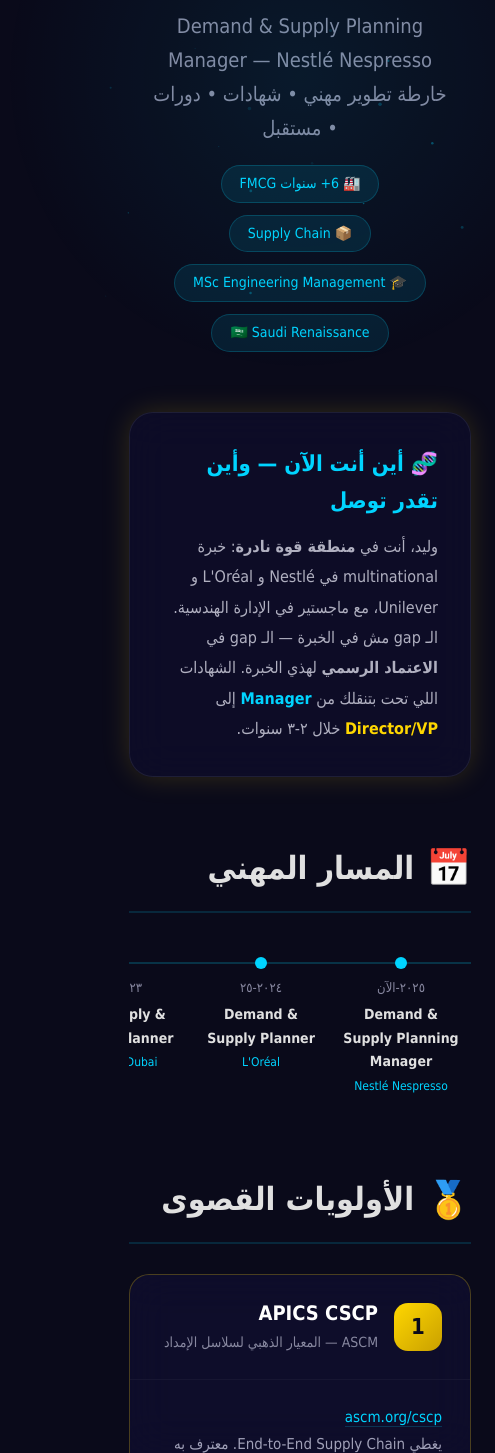
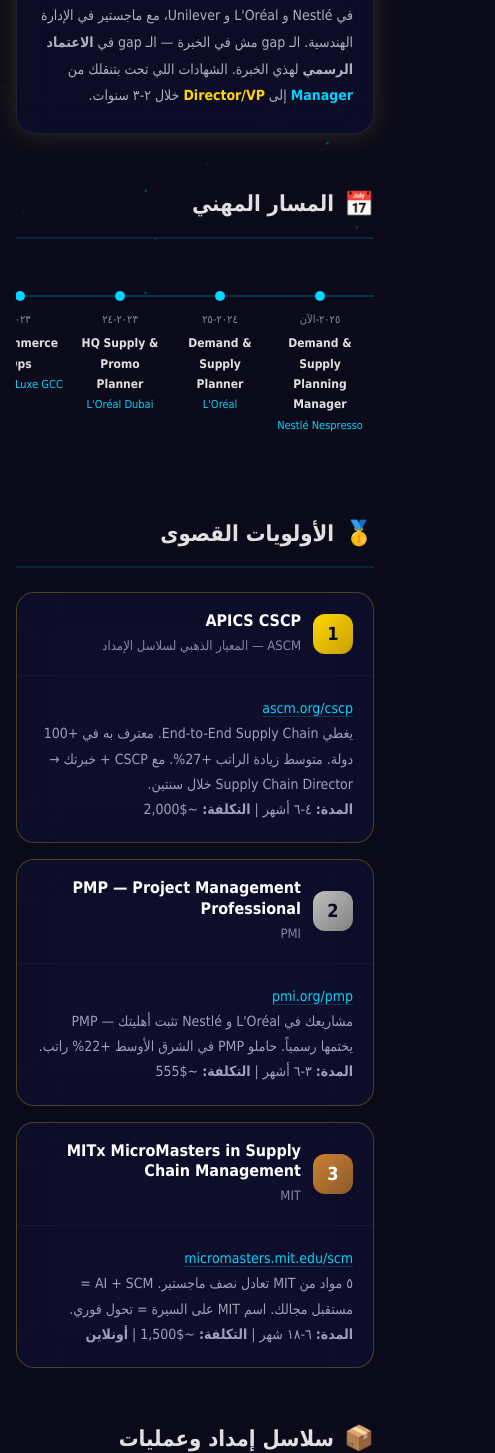
Before and after one commit to yzzztech/waleed-roadmap, a plain HTML site: page index.html in a window 390 px wide. Shown: the part 547-2000 px from the top of the page, 495 px wide, since content can reach past the window. Drawn offline with Linux system fonts and the light colour scheme.

Commit message:
Make responsive for mobile: fluid typography, scrollable timeline/table, adaptive layout

```diff
--- a/index.html
+++ b/index.html
@@ -8,65 +8,62 @@
 *{margin:0;padding:0;box-sizing:border-box}
 body{background:#0a0a1a;color:#e0e0e0;font-family:Tahoma,-apple-system,BlinkMacSystemFont,'Segoe UI',sans-serif;line-height:1.7;overflow-x:hidden}
 .particles{position:fixed;inset:0;pointer-events:none;z-index:0}
-nav{position:sticky;top:0;z-index:100;background:rgba(10,10,26,0.92);backdrop-filter:blur(20px);-webkit-backdrop-filter:blur(20px);border-bottom:1px solid rgba(255,255,255,0.06);padding:16px 32px;display:flex;gap:24px;flex-wrap:wrap;justify-content:center}
-nav a{color:#8888a0;text-decoration:none;font-size:15px;transition:color .2s;padding:6px 12px;border-radius:8px}
+nav{position:sticky;top:0;z-index:100;background:rgba(10,10,26,0.92);backdrop-filter:blur(20px);-webkit-backdrop-filter:blur(20px);border-bottom:1px solid rgba(255,255,255,0.06);padding:12px 16px;display:flex;gap:10px;flex-wrap:nowrap;overflow-x:auto;justify-content:flex-start;-webkit-overflow-scrolling:touch}
+nav a{color:#8888a0;text-decoration:none;font-size:14px;transition:color .2s;padding:5px 10px;border-radius:8px;white-space:nowrap;flex-shrink:0}
 nav a:hover{color:#00d4ff;background:rgba(0,212,255,0.06)}
-.container{max-width:1100px;margin:0 auto;padding:32px 24px;position:relative;z-index:1}
-.hero{text-align:center;padding:80px 20px 60px;position:relative}
-.hero::before{content:'';position:absolute;top:50%;left:50%;transform:translate(-50%,-50%);width:600px;height:600px;background:radial-gradient(circle,rgba(0,212,255,0.08) 0%,transparent 70%);pointer-events:none}
-.hero h1{font-size:52px;font-weight:900;background:linear-gradient(135deg,#fff 30%,#00d4ff 70%);-webkit-background-clip:text;-webkit-text-fill-color:transparent;background-clip:text;margin-bottom:12px}
-.hero .sub{font-size:20px;color:#8888a0;max-width:650px;margin:0 auto 20px}
-.hero .badge-row{display:flex;gap:12px;justify-content:center;flex-wrap:wrap;margin-top:20px}
-.badge{background:rgba(0,212,255,0.1);border:1px solid rgba(0,212,255,0.2);border-radius:50px;padding:6px 18px;font-size:14px;color:#00d4ff}
-.section-title{font-size:32px;font-weight:700;margin:60px 0 30px;padding-bottom:12px;border-bottom:2px solid rgba(0,212,255,0.15);display:flex;align-items:center;gap:12px}
-.section-title .icon{font-size:36px}
-.summary-card{background:rgba(18,17,59,0.4);backdrop-filter:blur(20px);border:1px solid rgba(255,255,255,0.08);border-radius:24px;padding:32px;margin-bottom:48px}
-.summary-card h3{font-size:22px;color:#00d4ff;margin-bottom:12px}
-.summary-card p,.summary-card li{color:#b0b0c0;font-size:16px;line-height:1.9}
-.summary-card li{margin-bottom:6px}
-.course-grid{display:grid;grid-template-columns:repeat(auto-fit,minmax(500px,1fr));gap:20px;margin-bottom:32px}
-@media(max-width:600px){.course-grid{grid-template-columns:1fr}}
-.course-card{background:rgba(18,17,59,0.5);backdrop-filter:blur(20px);border:1px solid rgba(255,255,255,0.06);border-radius:20px;overflow:hidden;transition:transform .3s,border-color .3s;cursor:pointer}
-.course-card:hover{transform:translateY(-6px);border-color:rgba(0,212,255,0.3)}
+.container{max-width:1100px;margin:0 auto;padding:16px;position:relative;z-index:1}
+.hero{text-align:center;padding:60px 8px 40px;position:relative}
+.hero::before{content:'';position:absolute;top:50%;left:50%;transform:translate(-50%,-50%);width:min(600px,80vw);height:min(600px,80vw);background:radial-gradient(circle,rgba(0,212,255,0.08) 0%,transparent 70%);pointer-events:none}
+.hero h1{font-size:clamp(28px,6vw,52px);font-weight:900;background:linear-gradient(135deg,#fff 30%,#00d4ff 70%);-webkit-background-clip:text;-webkit-text-fill-color:transparent;background-clip:text;margin-bottom:12px}
+.hero .sub{font-size:clamp(15px,2.5vw,20px);color:#8888a0;max-width:650px;margin:0 auto 20px;padding:0 12px}
+.hero .badge-row{display:flex;gap:8px;justify-content:center;flex-wrap:wrap;margin-top:20px}
+.badge{background:rgba(0,212,255,0.1);border:1px solid rgba(0,212,255,0.2);border-radius:50px;padding:6px 14px;font-size:13px;color:#00d4ff;white-space:nowrap}
+.section-title{font-size:clamp(22px,4vw,32px);font-weight:700;margin:50px 0 24px;padding-bottom:12px;border-bottom:2px solid rgba(0,212,255,0.15);display:flex;align-items:center;gap:10px}
+.section-title .icon{font-size:clamp(24px,4vw,36px)}
+.summary-card{background:rgba(18,17,59,0.4);backdrop-filter:blur(20px);border:1px solid rgba(255,255,255,0.08);border-radius:20px;padding:24px 20px;margin-bottom:40px}
+.summary-card h3{font-size:clamp(18px,3vw,22px);color:#00d4ff;margin-bottom:12px}
+.summary-card p,.summary-card li{color:#b0b0c0;font-size:clamp(14px,2vw,16px);line-height:1.9}
+.course-grid{display:grid;grid-template-columns:repeat(auto-fit,minmax(min(100%,480px),1fr));gap:16px;margin-bottom:32px}
+.course-card{background:rgba(18,17,59,0.5);backdrop-filter:blur(20px);border:1px solid rgba(255,255,255,0.06);border-radius:18px;overflow:hidden;transition:transform .3s,border-color .3s;cursor:pointer}
+.course-card:hover{transform:translateY(-4px);border-color:rgba(0,212,255,0.3)}
 .course-card.gold{border-color:rgba(255,215,0,0.25)}
-.course-card.gold:hover{border-color:rgba(255,215,0,0.5);box-shadow:0 0 40px rgba(255,215,0,0.1)}
-.course-header{padding:24px 28px;display:flex;align-items:center;gap:16px;border-bottom:1px solid rgba(255,255,255,0.04)}
-.course-header .rank{width:48px;height:48px;border-radius:14px;display:flex;align-items:center;justify-content:center;font-size:22px;font-weight:900;flex-shrink:0}
+.course-card.gold:hover{border-color:rgba(255,215,0,0.5);box-shadow:0 0 30px rgba(255,215,0,0.1)}
+.course-header{padding:18px 20px;display:flex;align-items:center;gap:12px;border-bottom:1px solid rgba(255,255,255,0.04)}
+.course-header .rank{width:40px;height:40px;border-radius:12px;display:flex;align-items:center;justify-content:center;font-size:18px;font-weight:900;flex-shrink:0}
 .rank-1{background:linear-gradient(135deg,#ffd700,#c9a000);color:#0a0a1a}
 .rank-2{background:linear-gradient(135deg,#c0c0c0,#808080);color:#0a0a1a}
 .rank-3{background:linear-gradient(135deg,#cd7f32,#8b5a2b);color:#fff}
 .rank-n{background:rgba(0,212,255,0.2);color:#00d4ff}
-.course-header h3{font-size:20px;color:#fff;line-height:1.4}
-.course-header .provider{font-size:14px;color:#8888a0;margin-top:4px}
-.course-body{padding:0 28px;max-height:0;overflow:hidden;transition:max-height .5s,padding .5s}
-.course-card.open .course-body{max-height:1200px;padding:24px 28px}
-.course-body h4{font-size:16px;color:#00d4ff;margin:14px 0 6px}
-.course-body p,.course-body li{font-size:15px;color:#a0a0b8;line-height:1.8}
-.course-body li{margin-bottom:4px;list-style:'▸ ';padding-right:8px}
-.course-body a{color:#00d4ff;text-decoration:none;border-bottom:1px solid rgba(0,212,255,0.2)}
+.course-header h3{font-size:clamp(16px,2.5vw,20px);color:#fff;line-height:1.3}
+.course-header .provider{font-size:13px;color:#8888a0;margin-top:3px}
+.course-body{padding:0 20px;max-height:0;overflow:hidden;transition:max-height .5s,padding .5s}
+.course-card.open .course-body{max-height:2000px;padding:20px}
+.course-body h4{font-size:15px;color:#00d4ff;margin:12px 0 5px}
+.course-body p,.course-body li{font-size:14px;color:#a0a0b8;line-height:1.8}
+.course-body li{margin-bottom:4px;list-style:'▸ ';padding-right:6px}
+.course-body a{color:#00d4ff;text-decoration:none;border-bottom:1px solid rgba(0,212,255,0.2);word-break:break-all}
 .course-body a:hover{border-color:#00d4ff}
-.expand-hint{text-align:center;color:#8888a0;font-size:13px;padding:8px 28px 16px}
-.priority-section{background:rgba(255,215,0,0.04);border:1px solid rgba(255,215,0,0.15);border-radius:24px;padding:40px;margin-bottom:48px}
-.priority-section h2{color:#ffd700;font-size:28px;margin-bottom:8px}
-.priority-section .subtitle{color:#8888a0;margin-bottom:24px}
-table{width:100%;border-spacing:0 8px;border-collapse:separate;margin:20px 0}
-thead th{text-align:right;color:#8888a0;font-size:14px;font-weight:500;padding:0 16px 8px}
-tbody td{background:rgba(18,17,59,0.3);padding:14px 16px;font-size:15px;color:#c0c0d0}
-tbody tr td:first-child{border-radius:0 12px 12px 0;font-weight:600;color:#fff}
-tbody tr td:last-child{border-radius:12px 0 0 12px}
+.expand-hint{text-align:center;color:#8888a0;font-size:12px;padding:6px 20px 12px}
+.table-wrap{overflow-x:auto;-webkit-overflow-scrolling:touch;margin:20px 0}
+table{width:100%;border-spacing:0 6px;border-collapse:separate;min-width:500px}
+thead th{text-align:right;color:#8888a0;font-size:13px;font-weight:500;padding:0 12px 8px}
+tbody td{background:rgba(18,17,59,0.3);padding:12px;font-size:14px;color:#c0c0d0}
+tbody tr td:first-child{border-radius:0 10px 10px 0;font-weight:600;color:#fff;white-space:nowrap}
+tbody tr td:last-child{border-radius:10px 0 0 10px}
 tbody tr:hover td{background:rgba(0,212,255,0.06)}
-.footer{text-align:center;padding:60px 20px 40px;color:#555;font-size:14px;border-top:1px solid rgba(255,255,255,0.04);margin-top:40px}
+.footer{text-align:center;padding:50px 20px 30px;color:#555;font-size:13px;border-top:1px solid rgba(255,255,255,0.04);margin-top:40px}
 .footer a{color:#00d4ff;text-decoration:none}
 @keyframes pulse{0%,100%{box-shadow:0 0 20px rgba(255,215,0,0.1)}50%{box-shadow:0 0 40px rgba(255,215,0,0.25)}}
 .pulse{animation:pulse 3s infinite}
-.timeline{display:flex;gap:0;margin:32px 0;overflow-x:auto;padding:12px 0}
-.timeline-item{flex:1;min-width:140px;text-align:center;position:relative;padding:20px 8px 0}
-.timeline-item::before{content:'';position:absolute;top:0;left:50%;transform:translateX(-50%);width:12px;height:12px;border-radius:50%;background:#00d4ff}
-.timeline-item::after{content:'';position:absolute;top:5px;left:50%;width:100%;height:2px;background:rgba(0,212,255,0.2)}
+.timeline-wrap{overflow-x:auto;-webkit-overflow-scrolling:touch;margin:20px 0;padding:16px 0}
+.timeline{display:flex;gap:0;min-width:700px;padding:12px 4px}
+.timeline-item{flex:1;min-width:100px;text-align:center;position:relative;padding:20px 6px 0}
+.timeline-item::before{content:'';position:absolute;top:0;left:50%;transform:translateX(-50%);width:10px;height:10px;border-radius:50%;background:#00d4ff}
+.timeline-item::after{content:'';position:absolute;top:4px;left:50%;width:100%;height:2px;background:rgba(0,212,255,0.2)}
 .timeline-item:last-child::after{display:none}
-.timeline-item .yr{font-size:13px;color:#8888a0}
-.timeline-item .role{font-size:14px;color:#e0e0e0;font-weight:600;margin-top:4px}
-.timeline-item .co{font-size:12px;color:#00d4ff;margin-top:2px}
+.timeline-item .yr{font-size:11px;color:#8888a0}
+.timeline-item .role{font-size:12px;color:#e0e0e0;font-weight:600;margin-top:4px}
+.timeline-item .co{font-size:11px;color:#00d4ff;margin-top:2px}
 </style>
 </head>
 <body>
@@ -98,6 +95,7 @@
 </div>
 
 <h2 class="section-title"><span class="icon">📅</span> المسار المهني</h2>
+<div class="timeline-wrap">
 <div class="timeline">
   <div class="timeline-item"><div class="yr">٢٠٢٥-الآن</div><div class="role">Demand & Supply Planning Manager</div><div class="co">Nestlé Nespresso</div></div>
   <div class="timeline-item"><div class="yr">٢٠٢٤-٢٥</div><div class="role">Demand & Supply Planner</div><div class="co">L'Oréal</div></div>
@@ -106,6 +104,7 @@
   <div class="timeline-item"><div class="yr">٢٠٢٢-٢٣</div><div class="role">Key Accounts SC Exec</div><div class="co">L'Oréal KSA</div></div>
   <div class="timeline-item"><div class="yr">٢٠٢١-٢٢</div><div class="role">National Supply Planner</div><div class="co">L'Oréal KSA</div></div>
   <div class="timeline-item"><div class="yr">٢٠٢٠-٢١</div><div class="role">Factory Logistics</div><div class="co">Unilever</div></div>
+</div>
 </div>
 
 <h2 class="section-title" id="priorities"><span class="icon">🥇</span> الأولويات القصوى</h2>
@@ -190,6 +189,7 @@
 </div>
 
 <h2 class="section-title" id="roadmap"><span class="icon">🗺️</span> خارطة الطريق — ٣ سنوات</h2>
+<div class="table-wrap">
 <table>
   <thead><tr><th>السنة</th><th>الشهادات المستهدفة</th><th>المنصب المتوقع</th></tr></thead>
   <tbody>
@@ -199,6 +199,7 @@
     <tr><td>موازي</td><td>Python + Hospitality/Sports</td><td>استشارات / ريادة أعمال</td></tr>
   </tbody>
 </table>
+</div>
 
 <div class="footer">
   <p>أُعد بواسطة Hermes Agent • مايو ٢٠٢٦</p>
```
